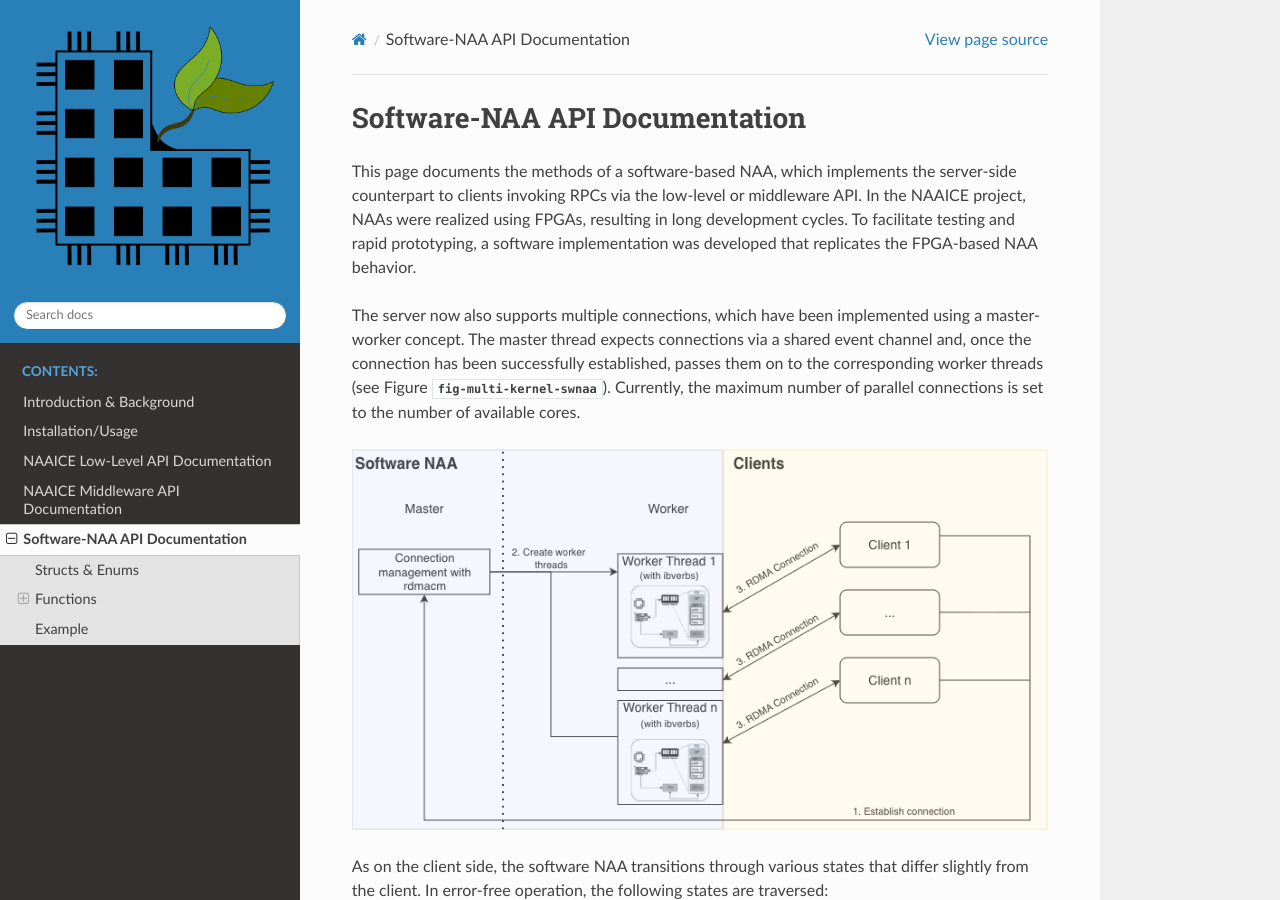
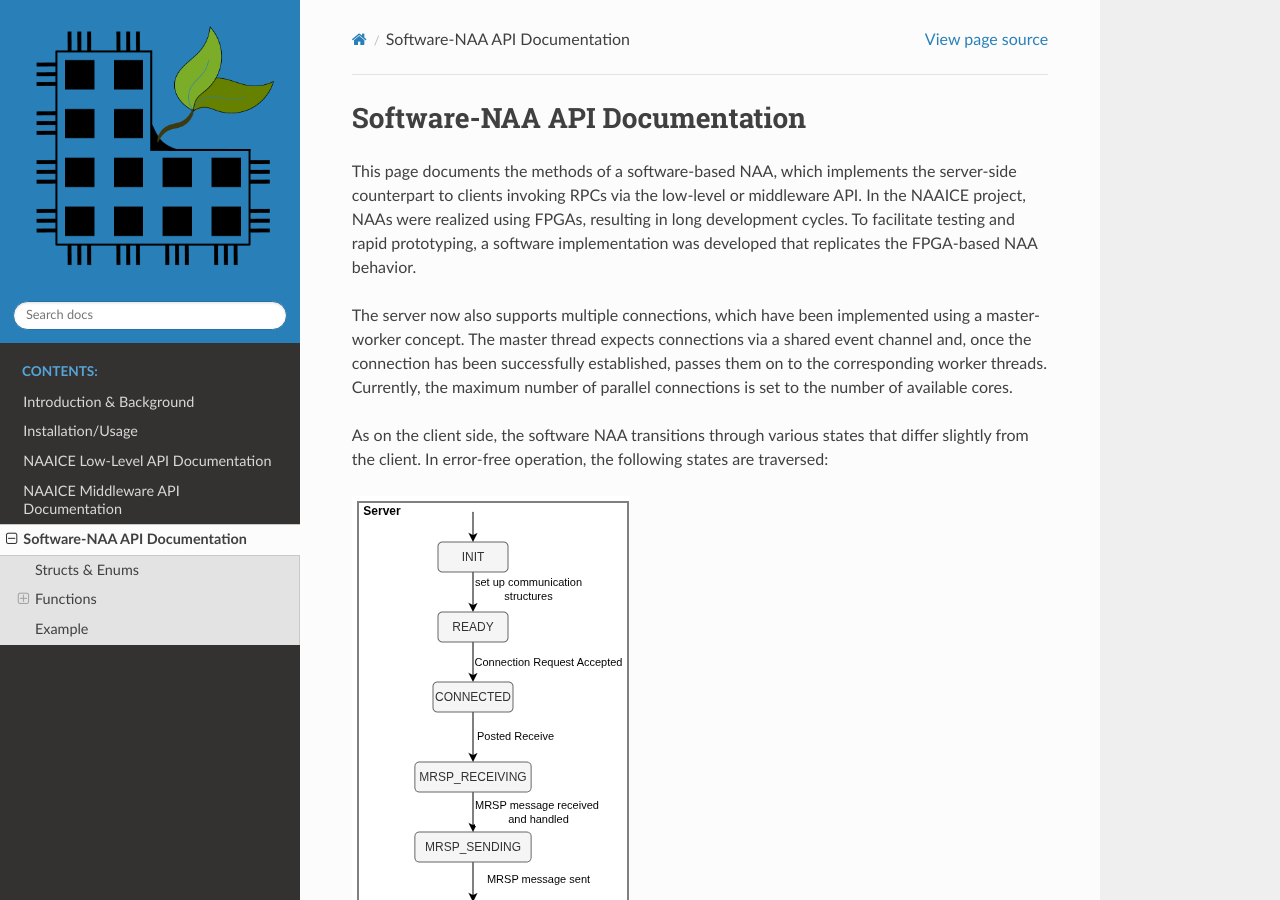
Before and after one commit to naaice-greenhpc/naa-communication-library, a Sphinx documentation site: the page built from docs/source/api/swnaa.rst, in a window 1280 px wide and 900 px high. Built offline with Sphinx 7.4.7 and the Read the Docs theme 3.1.0, drawn with Linux system fonts in a browser that asks for light colours.

Commit message:
update documentation

```diff
--- a/docs/source/api/swnaa.rst
+++ b/docs/source/api/swnaa.rst
@@ -3,10 +3,7 @@ Software-NAA API Documentation
 
 This page documents the methods of a software-based NAA, which implements the server-side counterpart to clients invoking RPCs via the low-level or middleware API. In the NAAICE project, NAAs were realized using FPGAs, resulting in long development cycles. To facilitate testing and rapid prototyping, a software implementation was developed that replicates the FPGA-based NAA behavior.
 
-The server now also supports multiple connections, which have been implemented using a master-worker concept. The master thread expects connections via a shared event channel and, once the connection has been successfully established, passes them on to the corresponding worker threads (see Figure :numref:`fig-multi-kernel-swnaa`). Currently, the maximum number of parallel connections is set to the number of available cores.
-
-..  figure:: ../_static/multi_kernel_swnaa.png
-    :name: fig-multi-kernel-swnaa
+The server now also supports multiple connections, which have been implemented using a master-worker concept. The master thread expects connections via a shared event channel and, once the connection has been successfully established, passes them on to the corresponding worker threads. Currently, the maximum number of parallel connections is set to the number of available cores.
 
 As on the client side, the software NAA transitions through various states that differ slightly from the client. In error-free operation, the following states are traversed:
 
```
